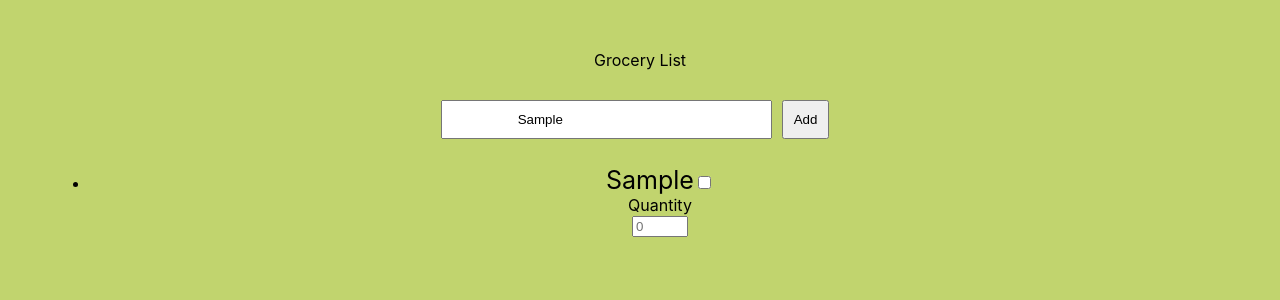
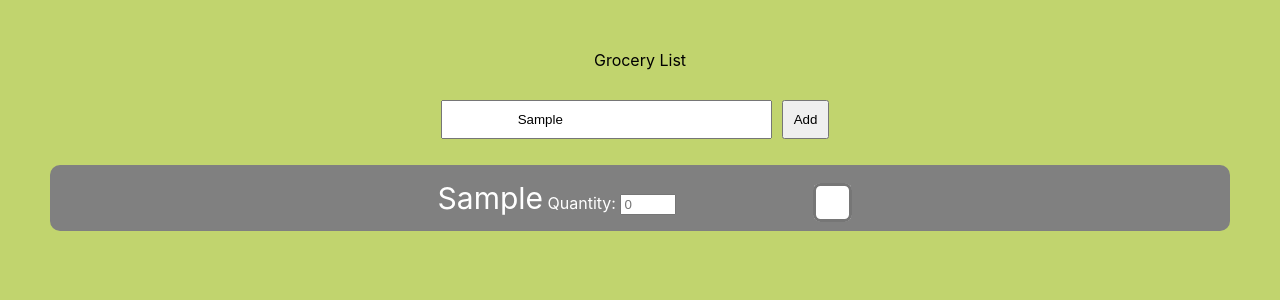
Before and after one commit to britt-c/GroceryList, a React app: page / in a window 1280 px wide. Both pictures are taken after typing "Sample" into the empty fields and a click on the button "Add". Shown: the top 300 px of the page. Built offline with nearby package versions, Linux system fonts and the light colour scheme.

Commit message:
added css

```diff
--- a/src/App.css
+++ b/src/App.css
@@ -13,9 +13,24 @@ body {
 	margin: 10px;
 }
 
-.item {
+
+#listItem {
+		font-size: 30px;
 }
 
-#listItem {
-		font-size: 25px;
+li.itemCard {
+	padding: 15px;
+	color: white;
+	background-color: grey;
+	border-radius: 10px;
+	list-style: none;
 }
+
+#checkbox {
+	transform: scale(3);
+	margin-left: 150px;
+}
+
+ul {
+	padding: 0;
+}
--- a/src/App.js
+++ b/src/App.js
@@ -5,13 +5,12 @@ import './App.css';
 		const [textareaValue, setTextareaValue] = useState("")
 		const [items, setItems] = useState([])
 		const listItems = items.map((item, i)=> (
-			<li key={i}>
-				<span className="item">
-					<span id="listItem">{item}</span>
-					<input type="checkbox" />
+			<li className="itemCard" key={i}>
+				<span id="item">
+					<span id="listItem">{item}</span><label htmlFor="item-quantity">  Quantity: </label>
+					<input id="quanBtn" placeholder="0" type="number" min="1" max="99" />
+					<input id="checkbox" type="checkbox" />
 					<br />
-					<label htmlFor="item-quantity">Quantity</label><br />
-					<input id="quanBtn" placeholder="0" type="number" min="1" max="99" />
 				</span>
 			</li>
 		))
```
